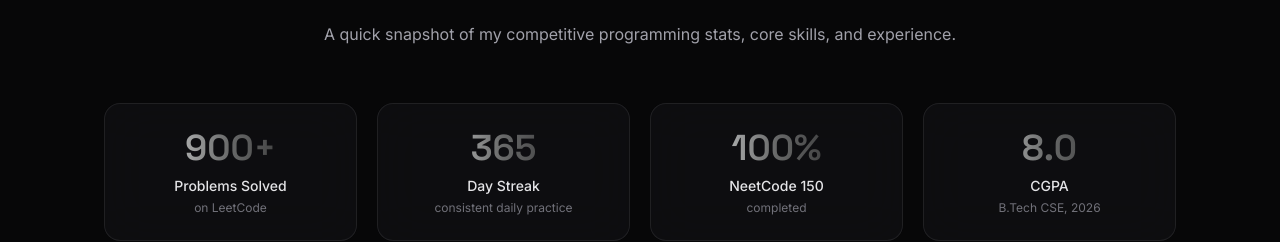
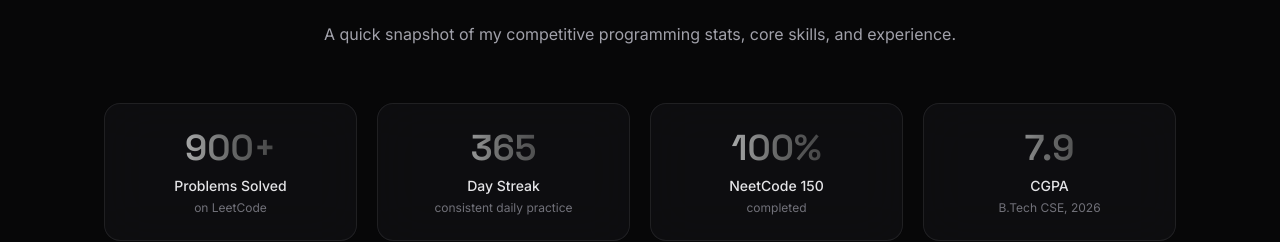
Before and after one commit to vishwash-soni/vishwashPortfolio, a React (Vite) app: page / in a window 1280 px wide. Shown: the part 965-1207 px from the top of the page. Built offline with nearby package versions, Linux system fonts and the light colour scheme.

Commit message:
update resume and CGPA

```diff
--- a/src/data/achievements.js
+++ b/src/data/achievements.js
@@ -8,7 +8,7 @@ export const stats = [
   { label: "Problems Solved", value: "900+", sub: "on LeetCode" },
   { label: "Day Streak", value: "365", sub: "consistent daily practice" },
   { label: "NeetCode 150", value: "100%", sub: "completed" },
-  { label: "CGPA", value: "8.0", sub: "B.Tech CSE, 2026" },
+  { label: "CGPA", value: "7.9", sub: "B.Tech CSE, 2026" },
 ];
 
 // Core skills grouped by category
--- a/src/data/profile.js
+++ b/src/data/profile.js
@@ -10,7 +10,7 @@ const profile = {
   location: "Varanasi, Uttar Pradesh, India",
   openToRelocate: "Open to relocating (incl. Bengaluru, Gurugram)",
   email: " vishwashsoni348@gmail.com", // TODO: replace with your real email
-  resumeUrl: "https://drive.google.com/file/d/1oxm-86bzxF9AD0WQpCNIHv9axhiMYGA8/view?usp=sharing", // TODO: place your resume PDF inside the /public folder
+  resumeUrl: "https://drive.google.com/file/d/1KSVq7-vs3W1InBceD1QsKRA0qMPtaTQ1/view?usp=sharing", // TODO: place your resume PDF inside the /public folder
   socials: {
     github: "https://github.com/vishwash-soni", // TODO
     linkedin: "https://www.linkedin.com/in/vishwash-soni-732414263/", // TODO
```
